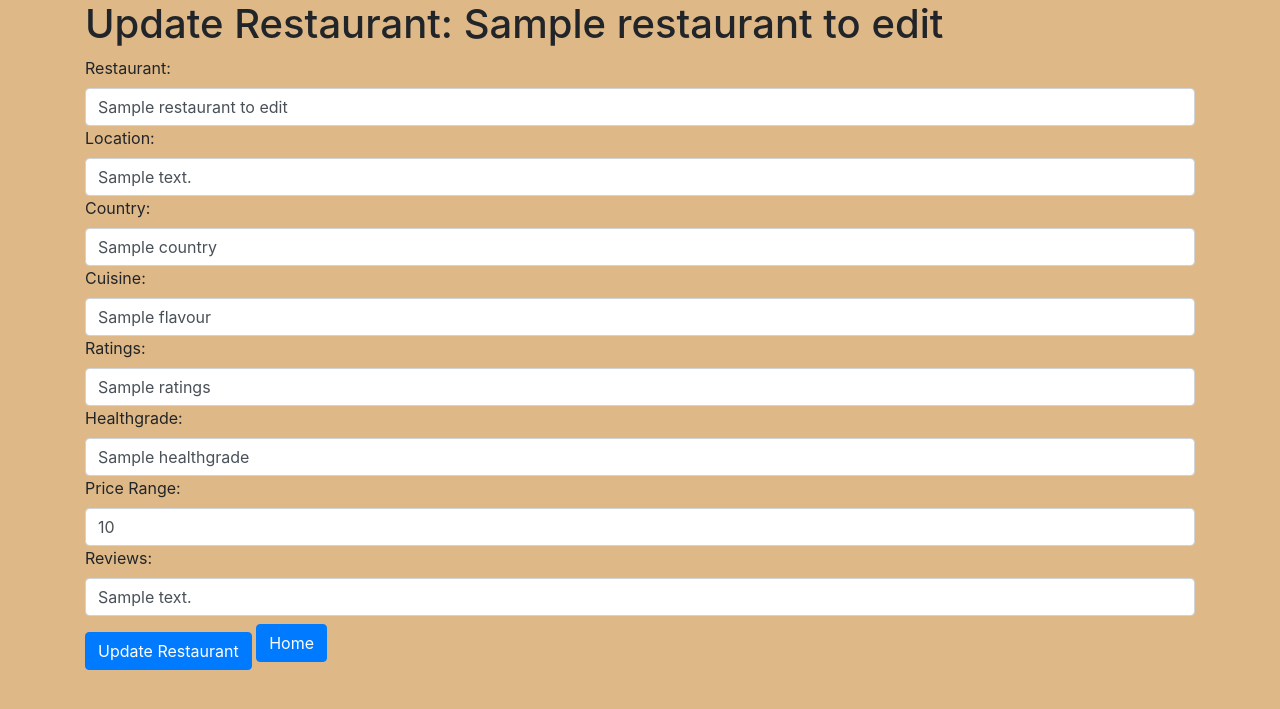
After one commit to Muhammad-MO/project3-RestaurantReview, a Flask app: template restaurant/templates/update_restaurant.template.html in a window 1280 px wide. The commit adds this page. Shown: the top 709 px of the page. Run offline with Flask 2, Linux system fonts and the light colour scheme; the template is opened without the code that fills it: most values are stand-ins (such as "Sample title", 1, 10 or a date in 2020).

Commit message:
added Udate function to completed CRUD

```diff
--- a/restaurant/app.py
+++ b/restaurant/app.py
@@ -97,5 +97,29 @@ def process_delete_restaurant(name_id):
     return redirect(url_for('show_listings'))
 
 
+@app.route('/restaurant/<name_id>/update')
+def update_restaurant(name_id):
+
+    restaurant_to_edit = db.restaurantname.find_one({
+        '_id': ObjectId(name_id)
+    })
+
+    return render_template('update_restaurant.template.html',
+                           restaurant_to_edit=restaurant_to_edit)
+
+
+@app.route('/restaurant/<name_id>/update', methods=["POST"])
+def process_update_restaurant(name_id):
+    db.restaurantname.update_one({
+        "_id": ObjectId(name_id)
+
+    }, {
+
+        '$set': request.form
+    })
+    return redirect(url_for('show_listings'))
+
+
 if __name__ == '__main__':
-    app.run(host=os.environ.get('IP'), port=os.environ.get('PORT'), debug=True)
+    app.run(host=os.environ.get('IP'),
+            port=os.environ.get('PORT'), debug=True)
--- a/restaurant/templates/all_restaurants.template.html
+++ b/restaurant/templates/all_restaurants.template.html
@@ -33,6 +33,7 @@
                 <p class="card-text">Reviews: {{listing.reviews}}</p>
 
               <a href="{{url_for('delete_restaurant',name_id=listing._id )}}" class="btn btn-primary mb-2 mt-2">Delete Restaurant</a>
+              <a href="{{url_for('update_restaurant',name_id=listing._id )}}" class="btn btn-primary mb-2 mt-2">Update Restaurant</a>
 
             </div>
         </div>
--- a/restaurant/templates/confirm_delete_restaurant.template.html
+++ b/restaurant/templates/confirm_delete_restaurant.template.html
@@ -2,6 +2,7 @@
 
 {%block content %}
 <form method="POST">
+    <h1>Delete Restaurant</h1>
     <div class="alert alert-danger">
         Are you sure you want to delete {{restaurant_to_delete.name}}?
     </div>
--- /dev/null
+++ b/restaurant/templates/update_restaurant.template.html
@@ -0,0 +1,62 @@
+{% extends 'base.template.html'%}
+
+{%block content%}
+
+<h1> Update Restaurant: {{restaurant_to_edit.name}}</h1>
+
+
+
+<form method="POST">
+    <div>
+        <label class="form-label">Restaurant:</label>
+        <input type="text" name="name" value="{{restaurant_to_edit.name}}" class="form-control" />
+    </div>
+
+    <div>
+        <label class="form-label">Location:</label>
+        <input type="text" name="Address" value="{{restaurant_to_edit.Address}}" class="form-control" />
+    </div>
+
+    <div>
+        <label class="form-label">Country:</label>
+        <input type="text" name="Country" value="{{restaurant_to_edit.Country}}" class="form-control" />
+    </div>
+
+
+    <div>
+        <label class="form-label">Cuisine:</label>
+        <input type="text" name="flavour" value="{{restaurant_to_edit.flavour}}" class="form-control" />
+    </div>
+
+    <div>
+        <label class="form-label">Ratings: </label>
+        <input type="text" name="ratings" value="{{restaurant_to_edit.ratings}}" class="form-control" />
+    </div>
+
+    <div>
+        <label class="form-label">Healthgrade: </label>
+        <input type="text" name="healthgrade" value="{{restaurant_to_edit.Healthgrade}}" class="form-control" />
+    </div>
+
+    <div>
+        <label class="form-label">Price Range: </label>
+        <input type="text" name="price" value="{{restaurant_to_edit.price}}" class="form-control" />
+    </div>
+
+    <div>
+        <label class="form-label">Reviews: </label>
+        <input type="text" name="reviews" value="{{restaurant_to_edit.reviews}}" class="form-control" />
+    </div>
+
+
+
+
+
+
+    <input type="submit" value="Update Restaurant" class="mt-3 btn btn-primary" />
+    <a href="{{url_for('show_listings')}}" class="btn btn-primary mb-2 mt-2">Home</a>
+
+</form>
+
+
+{%endblock%}
```
